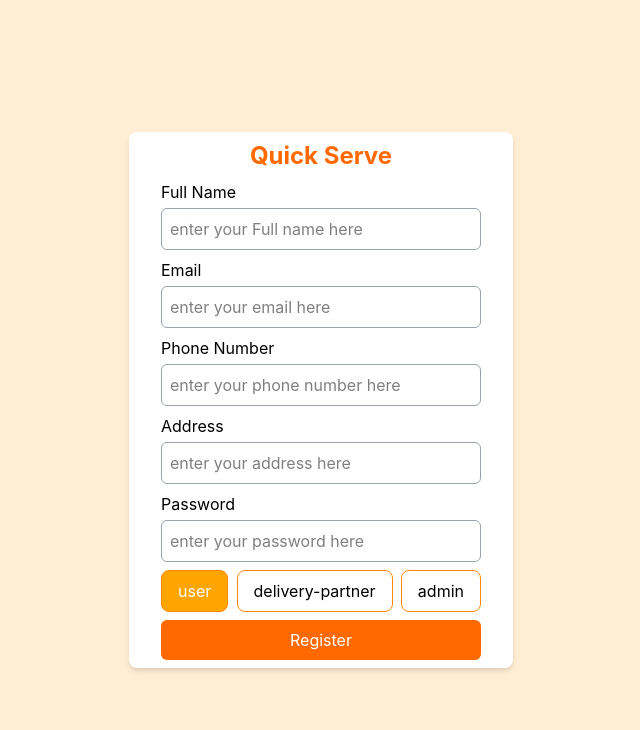
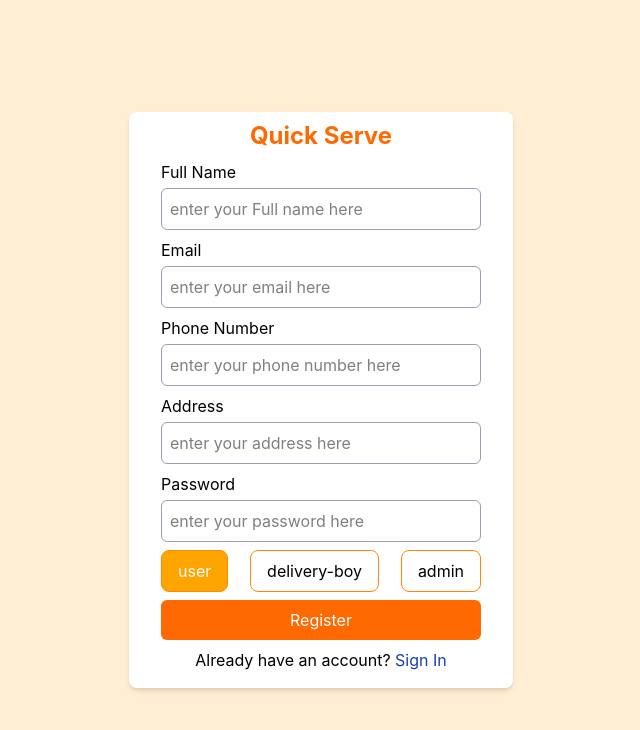
Before and after one commit to Soubhik-2005/Quick-Serve, a React app in the folder frontend/: page /signup in a window 1280 px wide. Shown: the top 730 px of the page, without its empty margins (319-959 px from the left). Built offline with nearby package versions, Linux system fonts and the light colour scheme; the HTML template or start-up script is replaced by a standard one.

Commit message:
Enhance user feedback in SignUp and SignIn components with success and error messages; add navigation links for account creation and sign-in.

```diff
--- a/frontend/src/pages/SignIn.jsx
+++ b/frontend/src/pages/SignIn.jsx
@@ -1,15 +1,19 @@
 import React from "react";
 import { useState } from "react";
 import axios from "axios";
+import { Link } from "react-router-dom";
 
 function SignIn() {
   const [email, setEmail] = useState("");
   const [password, setPassword] = useState("");
   const [role, setRole] = useState("user");
+   const[successMessage, setSuccessMessage] = useState("")
+   const[errorMessage, setErrorMessage] = useState("")
 
   async function handleSubmit(e) {
     try {
       e.preventDefault();
+      setErrorMessage("");
       const { data } = await axios.post(
         "http://localhost:8000/api/auth/signin",
         {
@@ -22,8 +26,9 @@ function SignIn() {
         },
       );
         console.log(data);
+        setSuccessMessage(data.message)
     } catch (error) {
-      console.log("error in handleSubmit", error);
+      setErrorMessage(error?.response?.data?.message)
     }
   }
   return (
@@ -32,6 +37,9 @@ function SignIn() {
         <h1 className="text-2xl font-bold text-orange-500 mb-2 text-center">
           Quick Serve
         </h1>
+        {
+    successMessage ? <p className="text-green-500 text-center">{successMessage}</p> : <p className="text-red-500 text-center">{errorMessage}</p>
+}
         <label htmlFor="email" className="">
           Email
         </label>
@@ -76,6 +84,9 @@ function SignIn() {
         >
           Sign In
         </button>
+        <div className="m-2 text-center">
+                <span>Don't have an account?</span><Link to="/signup" className="text-blue-800 hover:underline"> Sign Up </Link>
+        </div>
       </div>
     </div>
   );
--- a/frontend/src/pages/SignUp.jsx
+++ b/frontend/src/pages/SignUp.jsx
@@ -1,6 +1,7 @@
 import React from 'react'
 import { useState } from 'react'
 import axios from 'axios'
+import { Link } from "react-router-dom";
 
 
 
@@ -11,10 +12,21 @@ function SignUp() {
     const [address, setAddress] = useState("")
     const [password, setPassword] = useState("")
     const [role, setRole] = useState("user")
+    const[successMessage, setSuccessMessage] = useState("")
+ const[errorMessage, setErrorMessage] = useState("")
+    async function handleSubmit(e){
+        if(phone.trim().length!=10){
+        setErrorMessage ("Mobile number must be of 10 digits");
+        return;
+        }
+        if(password.trim().length <6) {
+            setErrorMessage("Enter atleast 6 character as password")
+            return;
+        }
 
-    async function handleSubmit(e){
         try{
         e.preventDefault();
+        setErrorMessage("")
         const {data} = await axios.post('http://localhost:8000/api/auth/signup',{
             name,
             email,
@@ -26,17 +38,25 @@ function SignUp() {
             withCredentials:true,
         });
         console.log(data);
+        setSuccessMessage(data.message)
     }
 
 catch(error){
-    console.log("error in handleSubmit", error);
+    setSuccessMessage("")
+    if(error.response && error.response.data.message){
+        setErrorMessage(error.response.data.message);
+    }
 }
     }
+
   return (
     <div className=" w-screen flex justify-center items-center bg-orange-100 h-screen overflow-hidden">
         <div className ="max-w-sm bg-white px-8 py-2 rounded-lg shadow-md">
 
         <h1 className ="text-2xl font-bold text-orange-500 mb-2 text-center">Quick Serve</h1>
+{
+    successMessage ? <p className="text-green-500 text-center">{successMessage}</p> : <p className="text-red-500 text-center">{errorMessage}</p>
+}
 
         <label htmlFor="fullName">Full Name</label>
         <input type="text" id="fullName" name="fullName" className="w-full border
@@ -56,7 +76,7 @@ catch(error){
         <input type="password" id="password" name="password" className="w-full border border-gray-400 rounded-md p-2 mt-1 mb-2" placeholder='enter your password here' onChange={(e)=>setPassword(e.target.value)}/>
 <div className='flex justify-between'>
 {
-        ["user","delivery-partner","admin"].map((r)=>(
+        ["user","delivery-boy","admin"].map((r)=>(
           <div key={r} className=" border border-orange-400 px-4 py-2 rounded-lg cursor-pointer focus:bg-orange-500 focus:text-white"
            onClick={()=>setRole(r)}
             style={{backgroundColor: role === r ? 'orange' : 'white',
@@ -68,6 +88,9 @@ catch(error){
 
 
         <button className="w-full bg-orange-500 text-white py-2 rounded-md hover:bg-orange-600 cursor-pointer mt-2 active:scale-95 "  onClick={handleSubmit}> Register </button>
+        <div className="m-2 text-center">
+        <span>Already have an account?</span><Link to="/signin" className="text-blue-800 hover:underline"> Sign In </Link>
+        </div>
         </div>
     </div>
   )
```
Also changed, not shown: 1 other file (tests, documents, lock files or other folders).
